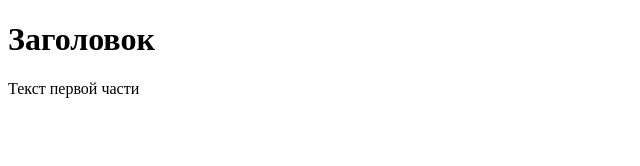
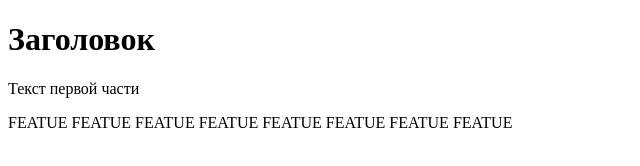
Before and after one commit to maksimdemin/git_test, a plain HTML site: page src/index.html in a window 1280 px wide. Shown: the whole page, without its empty margins (0-640 px from the left). Drawn offline with Linux system fonts and the light colour scheme.

Commit message:
create branch feature and change index.xml

```diff
--- a/src/index.html
+++ b/src/index.html
@@ -7,5 +7,7 @@
 <body>
 <h1>Заголовок</h1>
 <p>Текст первой части</p>
+<p>FEATUE FEATUE FEATUE FEATUE FEATUE FEATUE FEATUE FEATUE</p>
+
 </body>
 </html>
```
